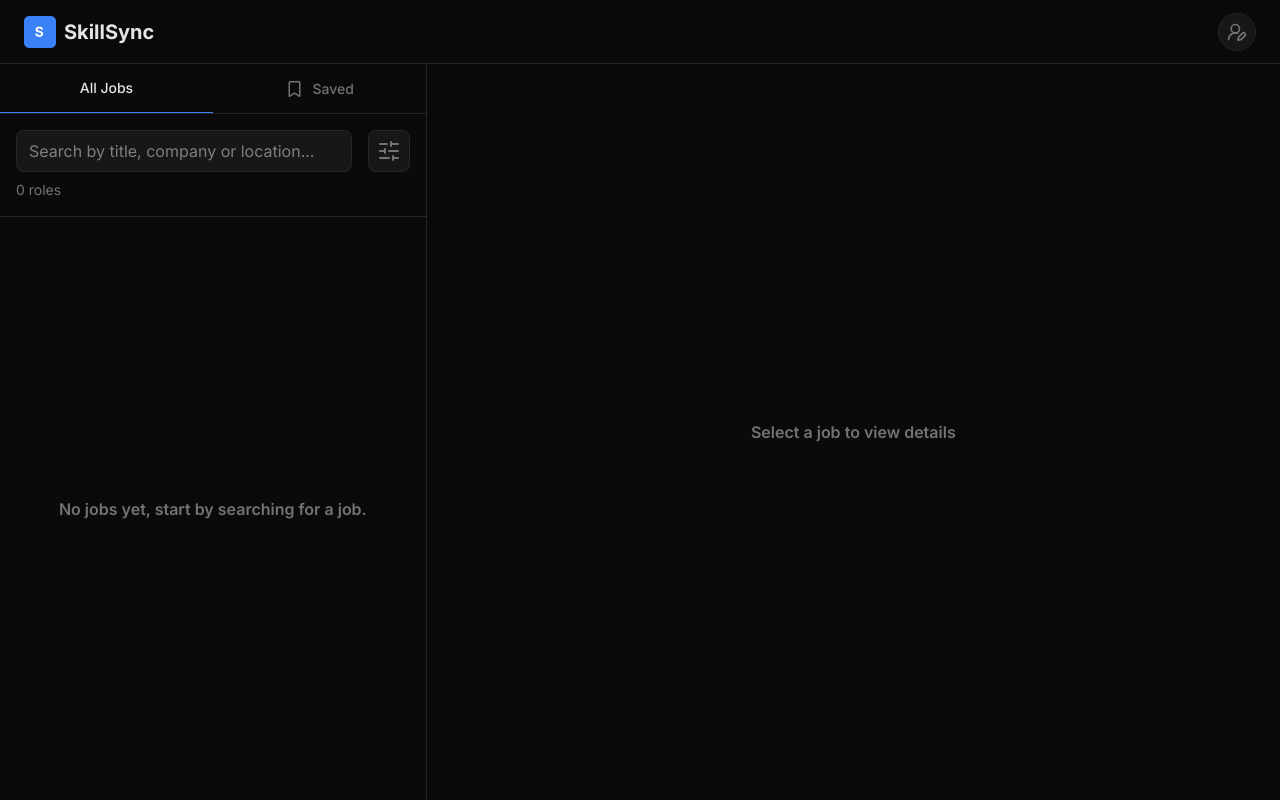
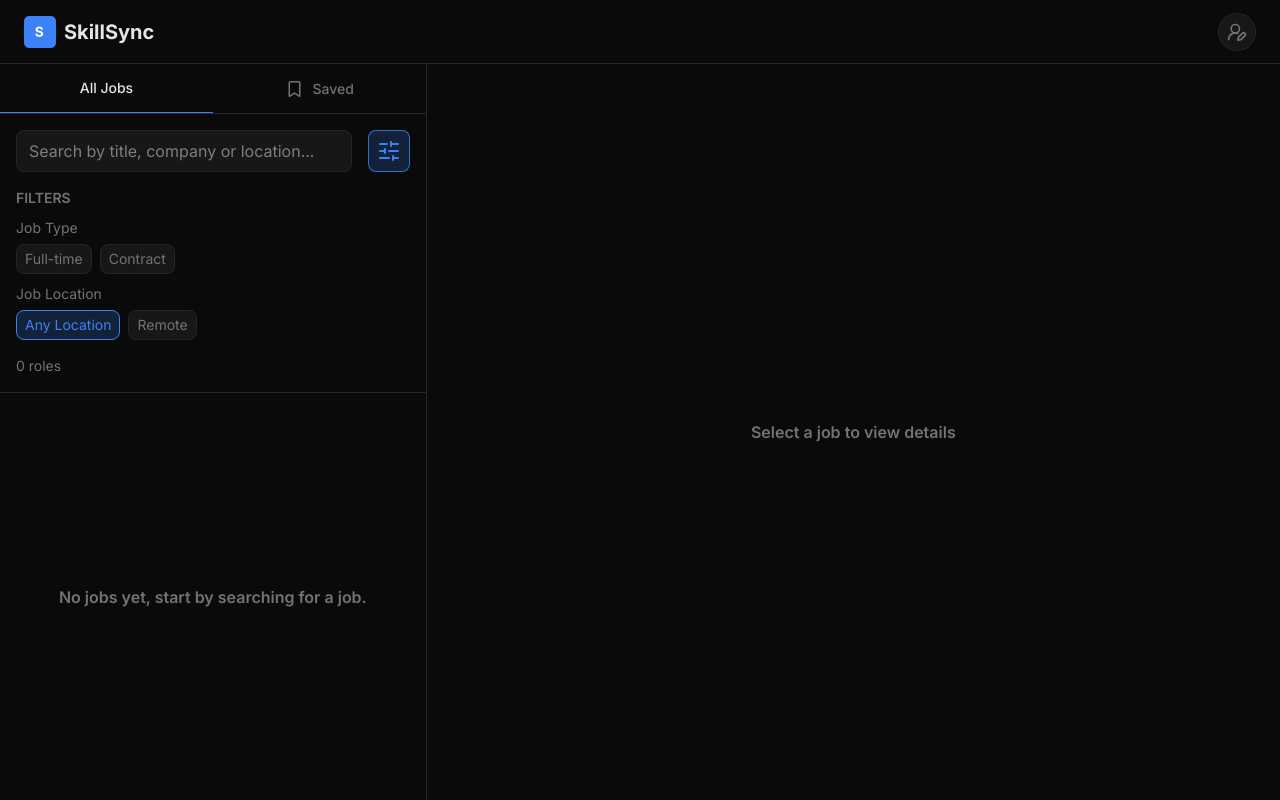
Before and after one commit to YuzStack/65_SkillSync, a React (Vite) app: page /create-profile in a window 1280 px wide. Both pictures are taken after typing "Sample", "Sample", "Sample" into the empty fields and a click on the button "Get Started". Built offline with nearby package versions, Linux system fonts and the light colour scheme; a web font is replaced by a local one.

Commit message:
feat(job filtering): Implement job filtering feature

```diff
--- a/src/components/dashboard/SearchJobs.jsx
+++ b/src/components/dashboard/SearchJobs.jsx
@@ -4,7 +4,8 @@ import { useJobs } from '../../contexts/JobsContext';
 
 export default function SearchJobs() {
   const [searchQuery, setSearchQuery] = useState('');
-  const { getJobs, dispatch, jobs } = useJobs();
+  const { getJobs, dispatch, jobs, filters } = useJobs();
+  const [isAddingFilters, setIsAddingFilters] = useState(true);
 
   useEffect(
     function () {
@@ -24,6 +25,15 @@ export default function SearchJobs() {
     [searchQuery, getJobs, dispatch],
   );
 
+  function handleFiltering(category, value) {
+    const isCurrentActive = filters[category] === value;
+
+    dispatch({
+      type: 'filters/update',
+      payload: { [category]: isCurrentActive ? 'all' : value },
+    });
+  }
+
   return (
     <div className='border-b border-neutral-800 p-4'>
       <div className='flex items-center justify-between gap-4'>
@@ -34,10 +44,63 @@ export default function SearchJobs() {
           value={searchQuery}
           onChange={e => setSearchQuery(e.target.value)}
         />
-        <div className='text-paragraph cursor-pointer rounded-lg border border-neutral-800 bg-neutral-900 p-2 transition-colors hover:text-white'>
+        <button
+          className={`rounded-lg border p-2 ${isAddingFilters ? 'bg-theme/20 border-theme/80 text-theme' : 'text-paragraph border-neutral-800 bg-neutral-900 transition-colors hover:text-white'}`}
+          onClick={() => setIsAddingFilters(!isAddingFilters)}
+        >
           <SlidersHorizontal className='size-6' />
+        </button>
+      </div>
+
+      {isAddingFilters && (
+        <div className='text-paragraph my-4'>
+          <div className='flex items-center justify-between gap-2'>
+            <h3 className='text-sm font-semibold uppercase'>Filters</h3>
+            {(filters.jobType !== 'all' || filters.location !== 'all') && (
+              <button
+                className='text-theme hover:text-theme/90 text-sm transition-all'
+                onClick={() => dispatch({ type: 'filters/clear' })}
+              >
+                Clear Filters
+              </button>
+            )}
+          </div>
+          <div className='my-2.5'>
+            <h4 className='text text-sm'>Job Type</h4>
+            <div className='my-1.5 flex items-center gap-2'>
+              <button
+                className={`rounded-lg border p-1 px-2 text-sm transition-colors ${filters.jobType === 'full-time' ? 'bg-theme/20 border-theme text-theme' : 'text-paragraph border-neutral-800 bg-neutral-900'}`}
+                onClick={() => handleFiltering('jobType', 'full-time')}
+              >
+                Full-time
+              </button>
+              <button
+                className={`rounded-lg border p-1 px-2 text-sm transition-colors ${filters.jobType === 'contract' ? 'bg-theme/20 border-theme text-theme' : 'text-paragraph border-neutral-800 bg-neutral-900'}`}
+                onClick={() => handleFiltering('jobType', 'contract')}
+              >
+                Contract
+              </button>
+            </div>
+          </div>
+          <div className='my-2.5'>
+            <h4 className='text text-sm'>Job Location</h4>
+            <div className='my-1.5 flex items-center gap-2'>
+              <button
+                className={`rounded-lg border p-1 px-2 text-sm transition-colors ${filters.location === 'all' ? 'bg-theme/20 border-theme text-theme' : 'text-paragraph border-neutral-800 bg-neutral-900'}`}
+                onClick={() => handleFiltering('location', 'all')}
+              >
+                Any Location
+              </button>
+              <button
+                className={`rounded-lg border p-1 px-2 text-sm transition-colors ${filters.location === 'remote' ? 'bg-theme/20 border-theme text-theme' : 'text-paragraph border-neutral-800 bg-neutral-900'}`}
+                onClick={() => handleFiltering('location', 'remote')}
+              >
+                Remote
+              </button>
+            </div>
+          </div>
         </div>
-      </div>
+      )}
 
       <p className='text-paragraph mt-2 text-xs lg:text-sm'>
         {jobs.length} roles
--- a/src/contexts/JobsContext.jsx
+++ b/src/contexts/JobsContext.jsx
@@ -13,6 +13,10 @@ const initialState = {
   jobs: [],
   activeJob: null,
   savedJobs: [],
+  filters: {
+    jobType: 'all', // 'full-time', 'contract'
+    location: 'all', // remote
+  },
   isLoading: false,
   error: '',
 };
@@ -63,6 +67,13 @@ function reducer(curState, action) {
 
       return { ...curState, activeJob, savedJobs: newSavedJobs, jobs: newJobs };
     }
+    case 'filters/update':
+      return {
+        ...curState,
+        filters: { ...curState.filters, ...action.payload },
+      };
+    case 'filters/clear':
+      return { ...curState, filters: { ...initialState.filters } };
     case 'rejected':
       return { ...curState, error: action.payload, isLoading: false };
     default:
@@ -76,8 +87,20 @@ function JobsProvider({ children }) {
     'skillSync_savedJobs',
   );
 
-  const [{ jobs, activeJob, savedJobs, isLoading, error }, dispatch] =
+  const [{ jobs, activeJob, savedJobs, filters, isLoading, error }, dispatch] =
     useReducer(reducer, { ...initialState, savedJobs: storedSavedJobs });
+
+  const filteredJobs = jobs.filter(job => {
+    const matchesType =
+      filters.jobType === 'all' ||
+      job.employmentType.toLowerCase() === filters.jobType;
+
+    const matchesLocation =
+      filters.location === 'all' ||
+      (filters.location === 'remote' && job.isRemote);
+
+    return matchesType && matchesLocation;
+  });
 
   useEffect(
     function () {
@@ -135,9 +158,11 @@ function JobsProvider({ children }) {
   return (
     <JobsContext.Provider
       value={{
-        jobs,
+        jobs: filteredJobs,
+        allJobs: jobs,
         activeJob,
         savedJobs,
+        filters,
         isLoading,
         error,
         getJobs,
```
